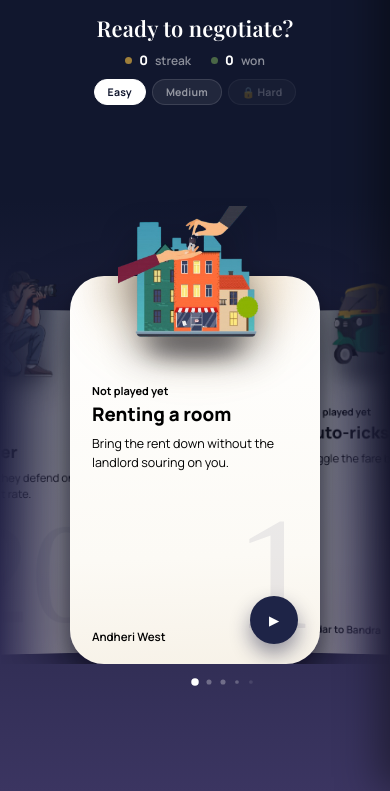
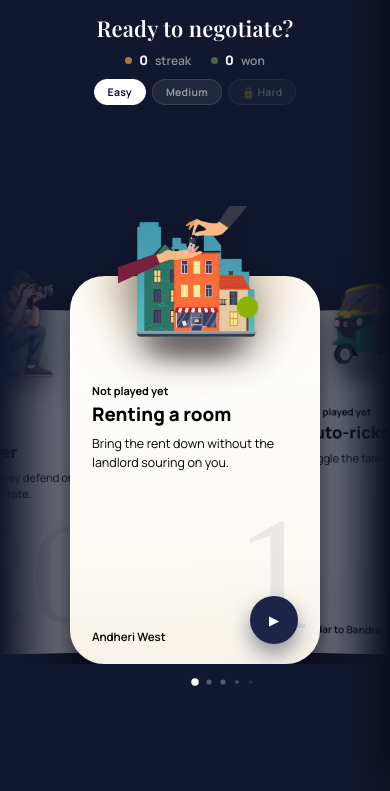
Before and after one commit to ra5922/MOL-BHAV, a plain HTML site: page index.html in a window 390 px wide. Shown: the part 53-844 px from the top of the page. Drawn offline with nearby package versions, Linux system fonts and the light colour scheme; a web font is replaced by a local one.

Commit message:
changes made

```diff
--- a/index.html
+++ b/index.html
@@ -301,7 +301,7 @@
       position:fixed; inset:0;
       width:100%; height:100%; height:100dvh;
       padding:0; border-radius:0; box-shadow:none;
-      background:linear-gradient(180deg, var(--home-1) 30%, var(--home-1) 0%, var(--home-2) 100%);
+      background:linear-gradient(180deg, var(--home-1) 30%, var(--home-1) 100%, var(--home-2) 0%);
     }
     #screen-home{
   margin:0 !important;
```
